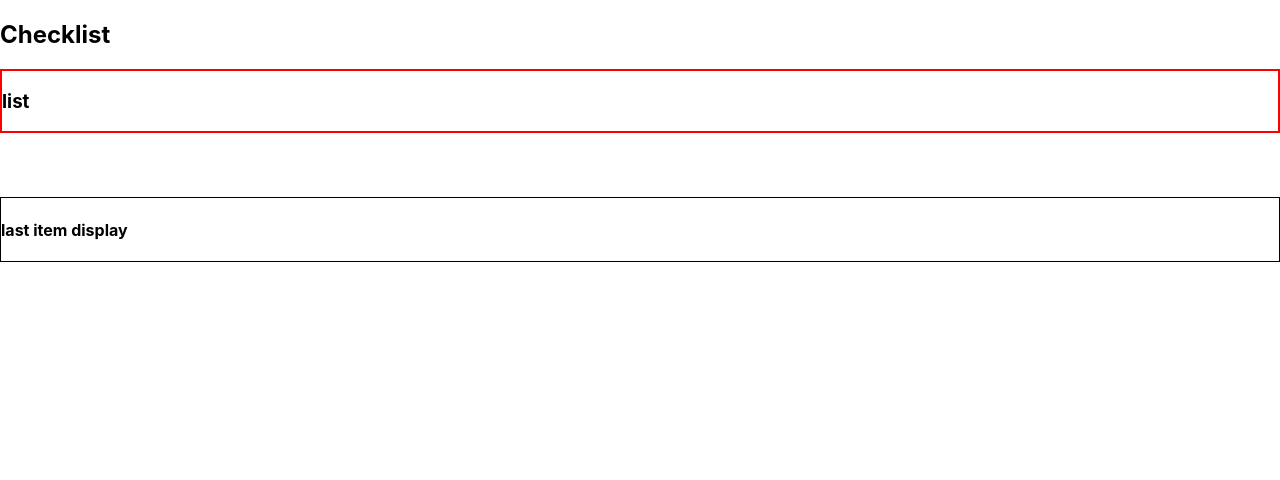
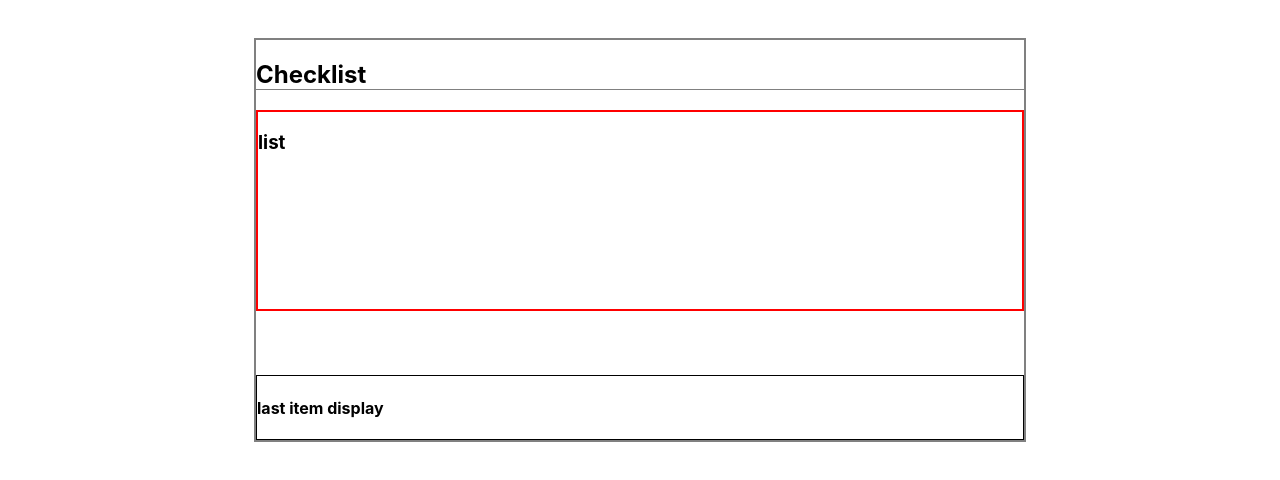
Before and after one commit to itzamnahuerta/redux-todo-app, a React (Create React App) app: page / in a window 1280 px wide. Shown: the top 480 px of the page. Built offline with nearby package versions, Linux system fonts and the light colour scheme.

Commit message:
added flexbox and title design

```diff
--- a/src/App.css
+++ b/src/App.css
@@ -1,38 +1,22 @@
-.App {
-  text-align: center;
+.main {
+  position: fixed;
+  left: 50%;
+  top: 30%;
+  transform: translate(-50%, -50%);
+
+  width: 60%;
+  min-height: 50%;
+  max-height: 70%;
+  background-color: white;
+  border: 2px solid grey;
+
+  display:flex;
+  flex-direction: column;
+  flex-basis:100%;
+  align-items: stretch;
+
 }
 
-.App-logo {
-  height: 40vmin;
-  pointer-events: none;
+.title {
+  border-bottom: 1px solid grey;
 }
-
-@media (prefers-reduced-motion: no-preference) {
-  .App-logo {
-    animation: App-logo-spin infinite 20s linear;
-  }
-}
-
-.App-header {
-  background-color: #282c34;
-  min-height: 100vh;
-  display: flex;
-  flex-direction: column;
-  align-items: center;
-  justify-content: center;
-  font-size: calc(10px + 2vmin);
-  color: white;
-}
-
-.App-link {
-  color: #61dafb;
-}
-
-@keyframes App-logo-spin {
-  from {
-    transform: rotate(0deg);
-  }
-  to {
-    transform: rotate(360deg);
-  }
-}
```
